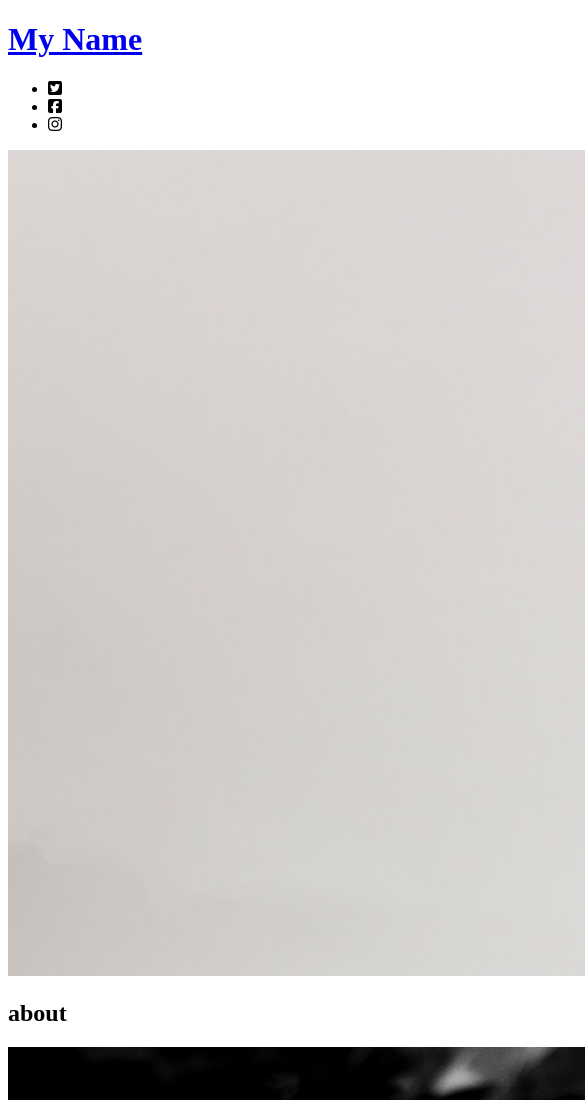
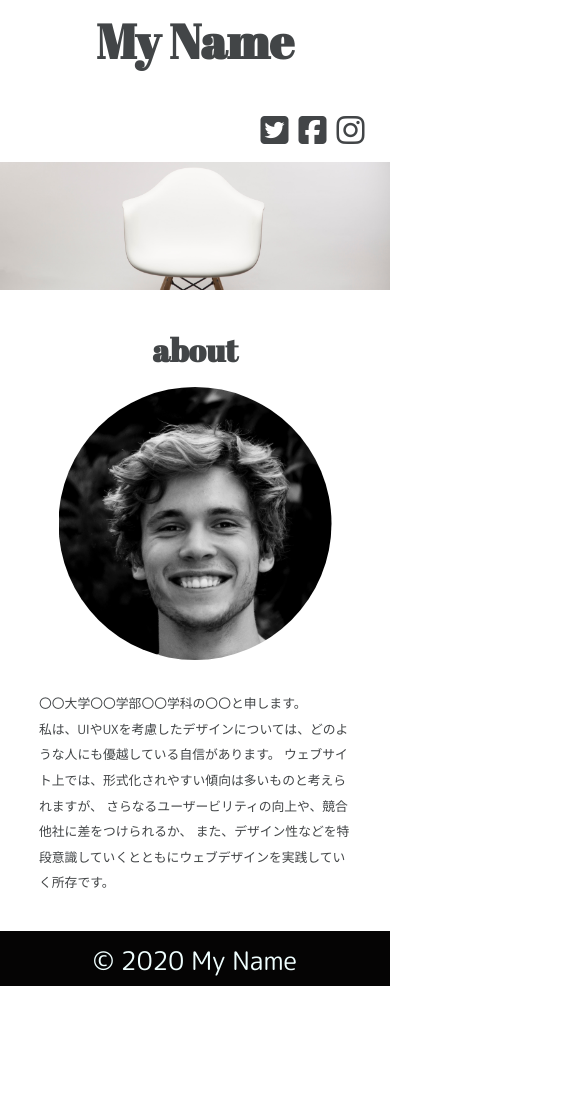
Before and after one commit to sanuki0679/css_exercise, a plain HTML site: page index.html in a window 390 px wide. Shown: the top 1100 px of the page, 585 px wide, since content can reach past the window. After the commit the page ends 1005 px from the top, so only its background shows below. Drawn offline with Linux system fonts and the light colour scheme; some packages are replaced by stand-ins of ours.

Commit message:
HTML & CSS 課題1

```diff
--- a/css/style.css
+++ b/css/style.css
@@ -0,0 +1,147 @@
+@charset "UTF-8";
+
+/* 共通部分
+-----------------------*/
+html {
+    font-size: 100%;
+}
+
+body {
+    font-family: 'M PLUS Rounded 1c', sans-serif;
+    color: rgb(66, 69, 71);
+}
+
+h1.home {
+    font-family: 'Abril Fatface', cursive;
+    font-size: 3rem;
+}
+
+a {
+    text-decoration: none;
+    color: rgb(66, 69, 71);
+}
+
+a:hover {
+    color: rgb(199, 174, 199);
+}
+
+.main-image {
+    width: 100%;
+}
+
+
+ul {
+    list-style: none;
+    display: flex;
+}
+
+.sns-list {
+
+    font-size: 2rem;
+    text-transform: uppercase;
+    margin-top: 34px;
+    list-style: none;
+}
+
+.sns-list li {
+
+    margin-right: 10px;
+}
+
+.wrapper {
+    width: 100%;
+    display: flex;
+
+    justify-content: space-between;
+    padding: 2% 4%;
+    min-height: 6em;
+
+}
+
+.main-title {
+    font-family: 'Abril Fatface', cursive;
+    text-align: center;
+    padding: 4% 0;
+    font-size: 2rem;
+}
+
+.main-body {
+    display: flex;
+}
+
+.main-body img {
+    width: 500px;
+    height: 30%;
+    border-radius: 50%;
+    padding: 0 5%;
+}
+
+.main-body p {
+    vertical-align: middle;
+    padding: 4% 10%;
+    line-height: 200%;
+}
+
+.wrapper3 {
+    padding: 5% 0;
+}
+
+.wrapper3 p {
+    width: 100%;
+    height: 20%;
+    font-size: 2rem;
+    padding: 1% 0;
+    text-align: center;
+    color: azure;
+    background-color: rgb(5, 4, 4);
+}
+
+/* レスポンシブ対応
+-----------------------*/
+@media screen and (max-width: 768px) {
+
+    /* ヘッダー */
+    .wrapper {
+        display: flex;
+        flex-direction: column;
+        align-items: center;
+    }
+
+    .sns-list {
+        margin-left: auto;
+    }
+
+    /* メイン領域 */
+    .wrapper2 {
+        display: flex;
+        flex-direction: column;
+    }
+
+    .main-image {
+        margin-bottom: 1rem;
+    }
+
+    .main-title {
+        text-align: center;
+    }
+
+    .main-body {
+        display: flex;
+        flex-direction: column;
+        align-items: center;
+    }
+
+    .main-body img {
+        margin-bottom: 1rem;
+    }
+}
+
+
+@media screen and (max-width: 480px) {
+    .main-body p {
+        font-size: 0.8rem;
+}
+    .main-body img {
+        width: 80%;
+    }
+}
--- a/index.html
+++ b/index.html
@@ -1,11 +1,18 @@
 <!DOCTYPE html>
 <html lang="ja">
+
 <head>
     <meta charset="utf-8">
     <title>ポートフォリオ</title>
     <meta name="description" content="ポートフォリオ">
     <meta http-equiv="X-UA-Compatible" content="ie=edge">
-        <script src="https://kit.fontawesome.com/18d96f280e.js"></script>
+    <meta name="viewport" content="width=device-width, initial-scale=1.0">
+    <link rel="stylesheet" href="https://unpkg.com/ress/dist/ress.min.css">
+    <link rel="preconnect" href="https://fonts.googleapis.com">
+    <link rel="preconnect" href="https://fonts.gstatic.com" crossorigin>
+    <link href="https://fonts.googleapis.com/css2?family=Abril+Fatface&family=M+PLUS+Rounded+1c&display=swap" rel="stylesheet">
+    <link rel="stylesheet" href="css/style.css">
+    <script src="https://kit.fontawesome.com/b0d4f9b851.js" crossorigin="anonymous"></script>
 
     <!-- CSS -->
     <link href="css/style.css" rel="stylesheet">
@@ -26,7 +33,7 @@
     <div class="container">
         <article>
             <img class="main-image" src="images/chair.jpg" alt="椅子">
-                <div class="wrapper">
+            <div class="wrapper2">
                 <h2 class="main-title">about</h2>
                 <div class="main-body">
                     <img src="images/myself.jpg" alt="自分の写真">
@@ -43,9 +50,10 @@
     </div><!-- /.container -->
 
     <footer>
-            <div class="wrapper">
+        <div class="wrapper3">
             <p><small>&copy; 2020 My Name</small></p>
         </div>
     </footer>
 </body>
+
 </html>
```
Lines whose indentation alone changed are shown as unchanged.
